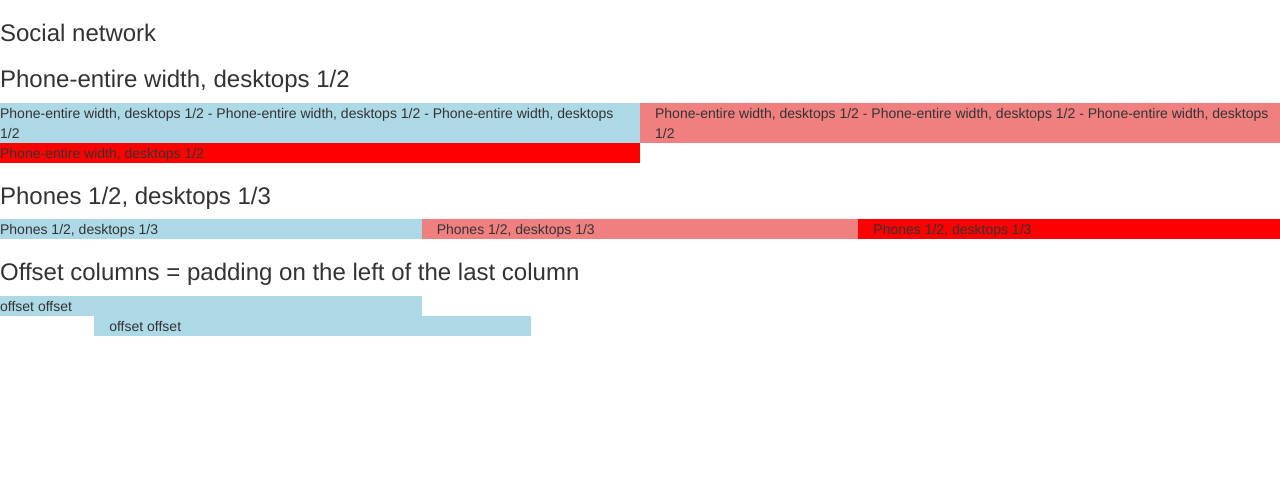
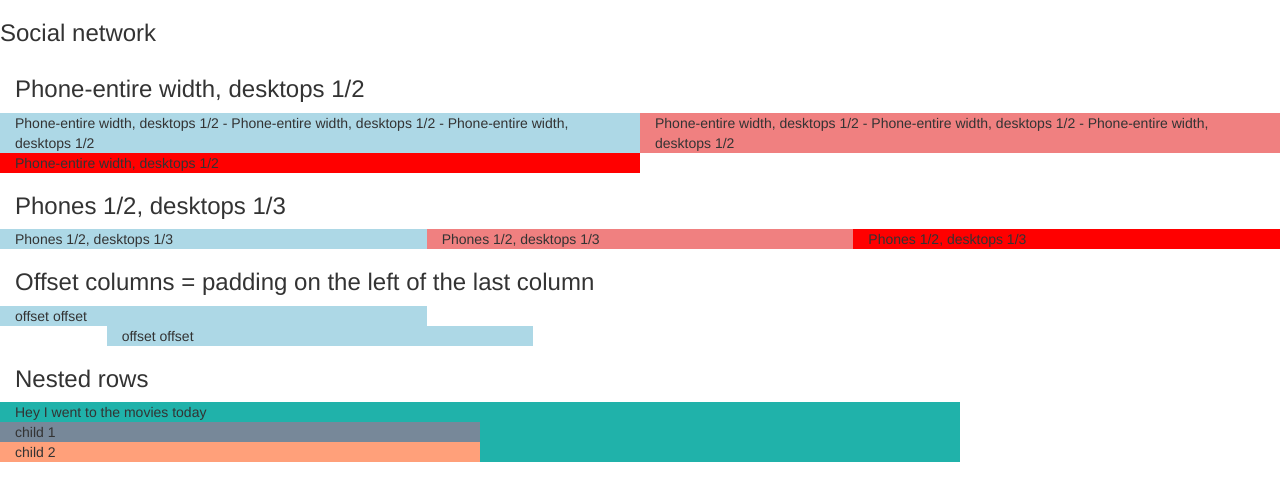
Before and after one commit to rpuspana/BootstrapHelloWorld, a plain HTML site: page lesson_12_different_device_layouts/index.html in a window 1280 px wide. Drawn offline with nearby package versions, Linux system fonts and the light colour scheme.

Commit message:
Add how to add a comment post

```diff
--- a/lesson_12_different_device_layouts/index.html
+++ b/lesson_12_different_device_layouts/index.html
@@ -12,6 +12,7 @@
     <h3>Social network</h3>
 
     <!-- news page-->
+    <div class="container-fluid">
 
         <h3>Phone-entire width, desktops 1/2</h3>
         <div class="row">
@@ -51,5 +52,29 @@
             <div class="col-md-4 col-md-offset-1" style="background: lightblue;">offset offset</div>
         </div>
 
+        <h3>Nested rows</h3>
+        <div class="row">
+            <div class="col-md-9"
+                 style="background: lightseagreen;">
+                Hey I went to the movies today
+
+                <!-- comment section of a post-->
+                <div class="row">
+                    <!-- take up half of the size of the father's father column size which is 9-->
+                    <div class="col-md-6" style="background: lightslategray;">child 1</div>
+                </div>
+
+                   <!-- comment section of a post-->
+                   <div class="row">
+                        <!-- take up half of the size of the father's father column size which is 9-->
+                        <div class="col-md-6" style="background: lightsalmon;">child 2</div>
+                    </div>
+
+                </div>
+            </div>
+        </div>
+
+    </div>
+
 </body>
 </html>
```
Lines whose indentation alone changed are shown as unchanged.
